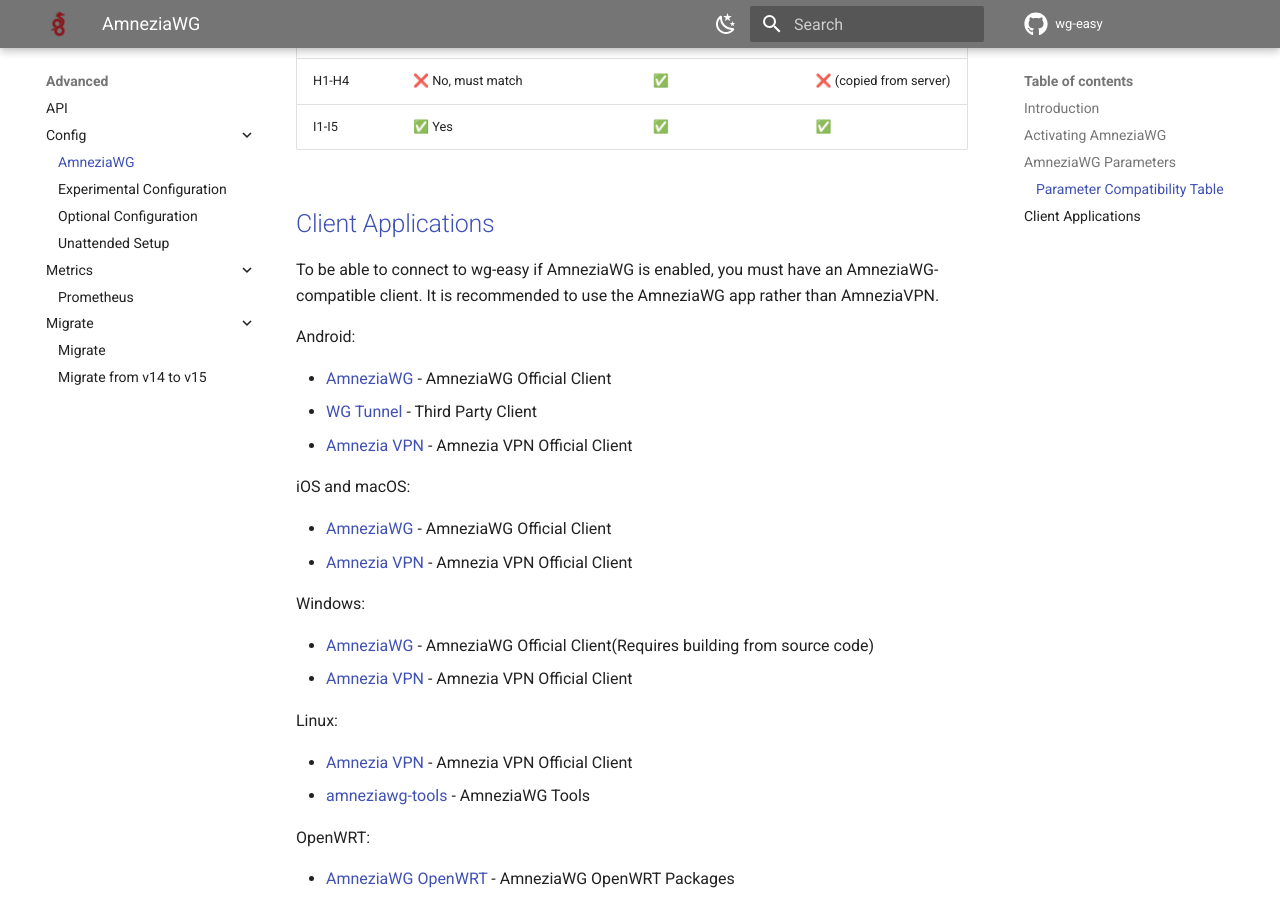
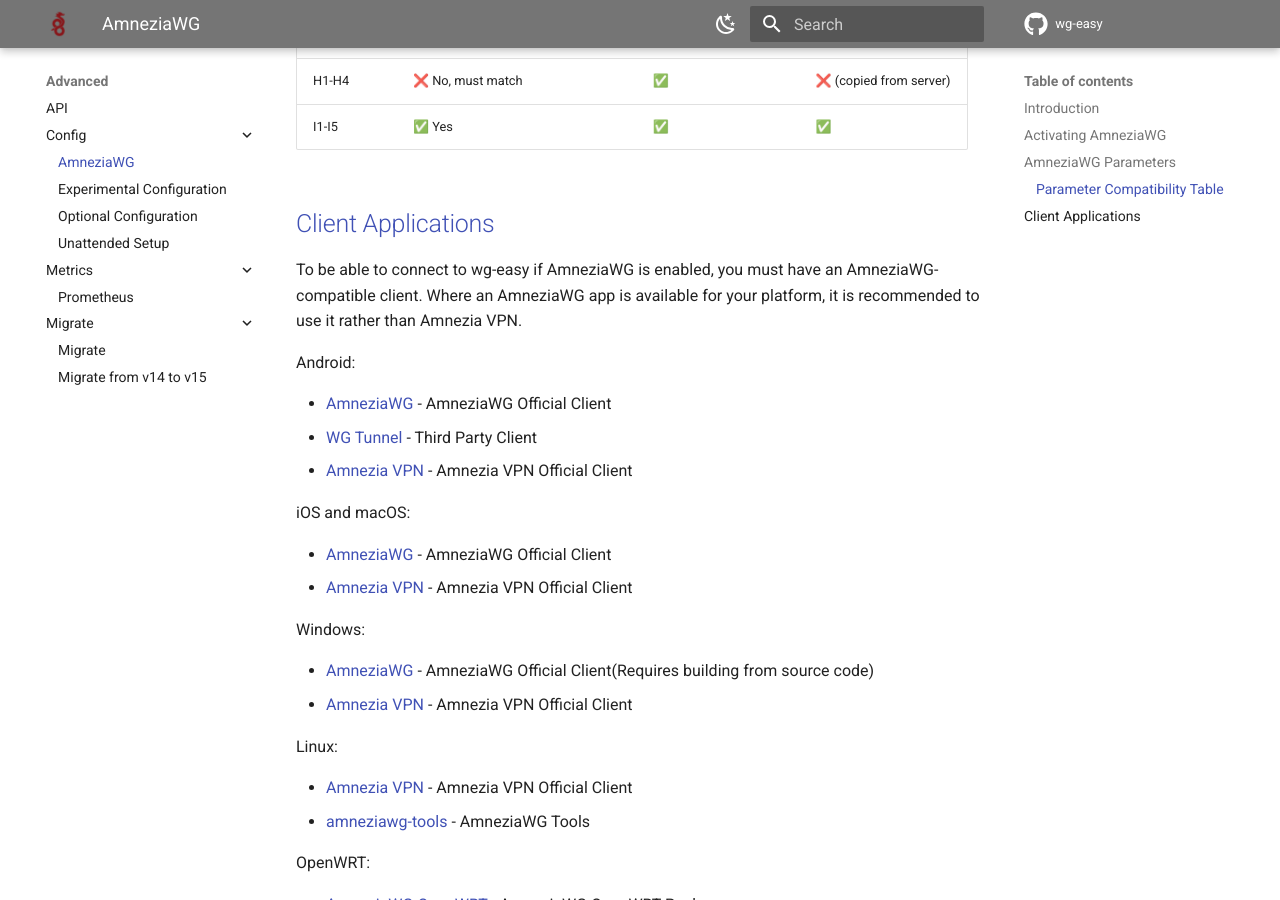
Before and after one commit to wg-easy/wg-easy, an MkDocs documentation site: the page built from docs/content/advanced/config/amnezia.md, in a window 1280 px wide and 900 px high, scrolled down 1557 px. Built offline with MkDocs 1.6.1 and Material for MkDocs 9.7.7, drawn with Linux system fonts in a browser that asks for light colours; comment, search, counter and statistics services are not loaded; the version menu is left out.

Commit message:
Update docs/content/advanced/config/amnezia.md
Co-authored-by: Copilot <175728472+Copilot@users.noreply.github.com>

```diff
--- a/docs/content/advanced/config/amnezia.md
+++ b/docs/content/advanced/config/amnezia.md
@@ -50,7 +50,7 @@ If a parameter is not set, it will not be added to the configuration. If all Amn
 
 ## Client Applications
 
-To be able to connect to wg-easy if AmneziaWG is enabled, you must have an AmneziaWG-compatible client. It is recommended to use the AmneziaWG app rather than AmneziaVPN.
+To be able to connect to wg-easy if AmneziaWG is enabled, you must have an AmneziaWG-compatible client. Where an AmneziaWG app is available for your platform, it is recommended to use it rather than Amnezia VPN.
 
 Android:
 
```
